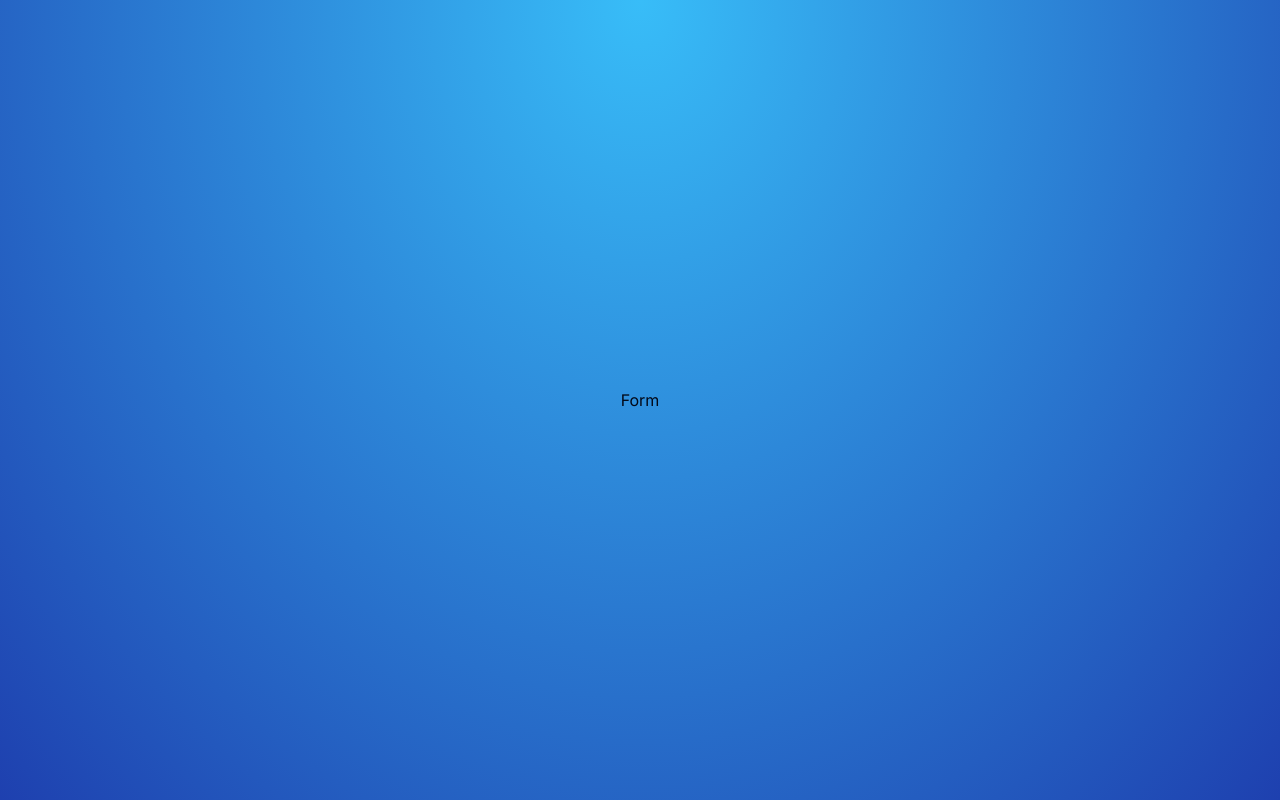
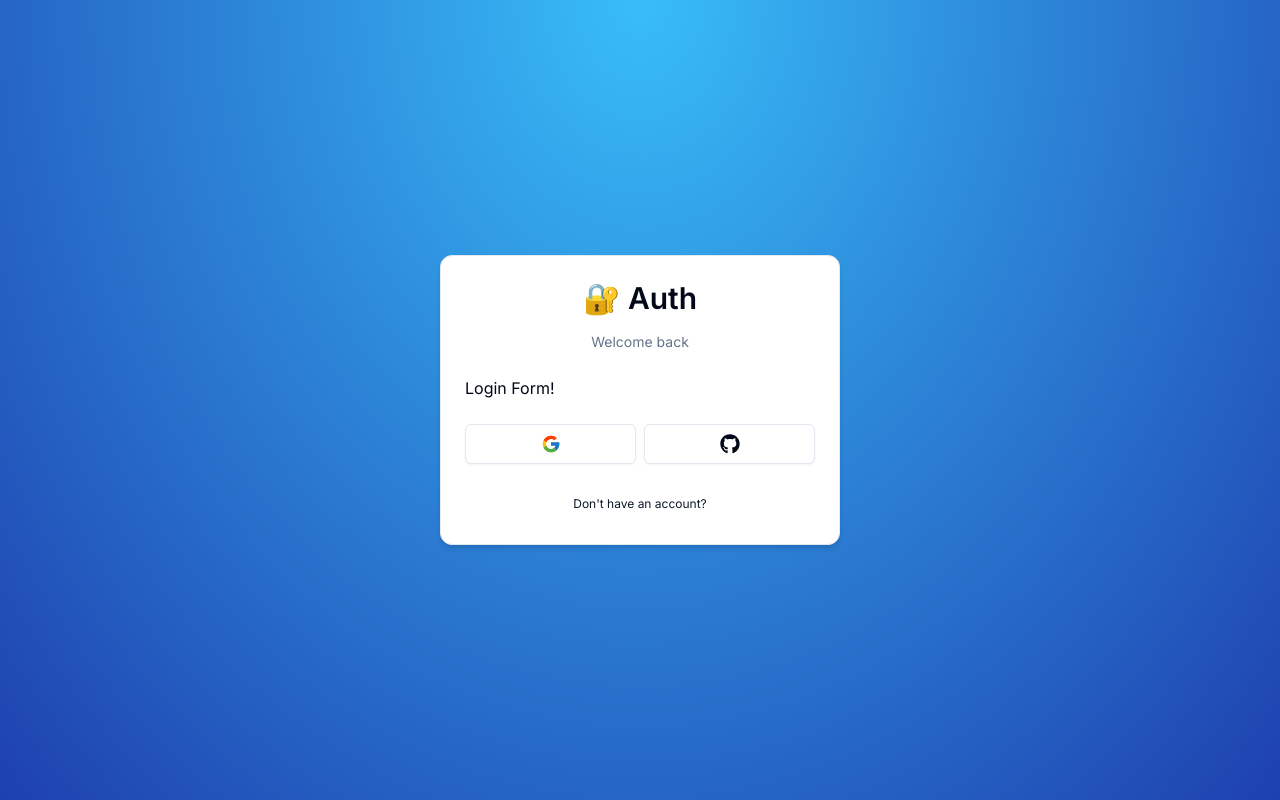
Before and after one commit to redsubmarine/next-auth, a Next.js app: page /auth/login in a window 1280 px wide. Built offline with nearby package versions, Linux system fonts and the light colour scheme.

Commit message:
add login form using card wrapper

```diff
--- /dev/null
+++ b/components/auth/back-button.tsx
@@ -0,0 +1,20 @@
+'use client'
+
+import { Button } from '@/components/ui/button'
+import Link from 'next/link'
+import { FunctionComponent } from 'react'
+
+interface BackButtonProps {
+  label: string
+  href: string
+}
+
+const BackButton: FunctionComponent<BackButtonProps> = ({ label, href }) => {
+  return (
+    <Button variant="link" className="font-normal w-full" size="sm" asChild>
+      <Link href={href}>{label}</Link>
+    </Button>
+  )
+}
+
+export default BackButton
--- /dev/null
+++ b/components/auth/card-wrapper.tsx
@@ -0,0 +1,43 @@
+'use client'
+
+import BackButton from '@/components/auth/back-button'
+import Header from '@/components/auth/header'
+import Social from '@/components/auth/social'
+import { Card, CardContent, CardFooter, CardHeader } from '@/components/ui/card'
+import { FunctionComponent } from 'react'
+
+interface CardWrapperProps {
+  children: React.ReactNode
+  headerLabel: string
+  backButtonLabel: string
+  backButtonHref: string
+  showSocial?: boolean
+}
+
+const CardWrapper: FunctionComponent<CardWrapperProps> = ({
+  children,
+  headerLabel,
+  backButtonLabel,
+  backButtonHref,
+  showSocial,
+}) => {
+  return (
+    <Card className="w-[400px] shadow-md">
+      <CardHeader>
+        <Header label={headerLabel} />
+      </CardHeader>
+      <CardContent>{children}</CardContent>
+
+      {showSocial && (
+        <CardFooter>
+          <Social />
+        </CardFooter>
+      )}
+      <CardFooter>
+        <BackButton label={backButtonLabel} href={backButtonHref} />
+      </CardFooter>
+    </Card>
+  )
+}
+
+export default CardWrapper
--- /dev/null
+++ b/components/auth/header.tsx
@@ -0,0 +1,23 @@
+import { Poppins } from 'next/font/google'
+import { FunctionComponent } from 'react'
+
+const font = Poppins({
+  subsets: ['latin'],
+  weight: ['600'],
+})
+
+interface HeaderProps {
+  label: string
+}
+
+const Header: FunctionComponent<HeaderProps> = ({ label }) => {
+  return (
+    <div className="w-full flex flex-col gap-y-4 items-center justify-center">
+      <h1 className="text-3xl font-semibold">🔐 Auth</h1>
+
+      <p className="text-muted-foreground text-sm">{label}</p>
+    </div>
+  )
+}
+
+export default Header
--- a/components/auth/login-form.tsx
+++ b/components/auth/login-form.tsx
@@ -1,9 +1,19 @@
+import CardWrapper from '@/components/auth/card-wrapper'
 import { FunctionComponent } from 'react'
 
 interface LoginFormProps {}
 
 const LoginForm: FunctionComponent<LoginFormProps> = () => {
-  return <div>Form</div>
+  return (
+    <CardWrapper
+      headerLabel="Welcome back"
+      backButtonLabel="Don't have an account?"
+      backButtonHref="/auth/register"
+      showSocial
+    >
+      Login Form!
+    </CardWrapper>
+  )
 }
 
 export default LoginForm
--- /dev/null
+++ b/components/auth/social.tsx
@@ -0,0 +1,23 @@
+'use client'
+
+import { FunctionComponent } from 'react'
+import { FaGithub } from 'react-icons/fa'
+import { FcGoogle } from 'react-icons/fc'
+import { Button } from '../ui/button'
+
+interface SocialProps {}
+
+const Social: FunctionComponent<SocialProps> = () => {
+  return (
+    <div className="flex items-center w-full gap-x-2">
+      <Button size="lg" className="w-full" variant="outline" onClick={() => {}}>
+        <FcGoogle className="h-5 w-5" />
+      </Button>
+      <Button size="lg" className="w-full" variant="outline" onClick={() => {}}>
+        <FaGithub className="h-5 w-5" />
+      </Button>
+    </div>
+  )
+}
+
+export default Social
--- a/package.json
+++ b/package.json
@@ -16,6 +16,7 @@
     "next": "14.1.4",
     "react": "18",
     "react-dom": "18",
+    "react-icons": "5.0.1",
     "tailwind-merge": "2.2.2",
     "tailwindcss-animate": "1.0.7"
   },
```
Also changed, not shown: 1 other file (tests, documents, lock files or other folders).
